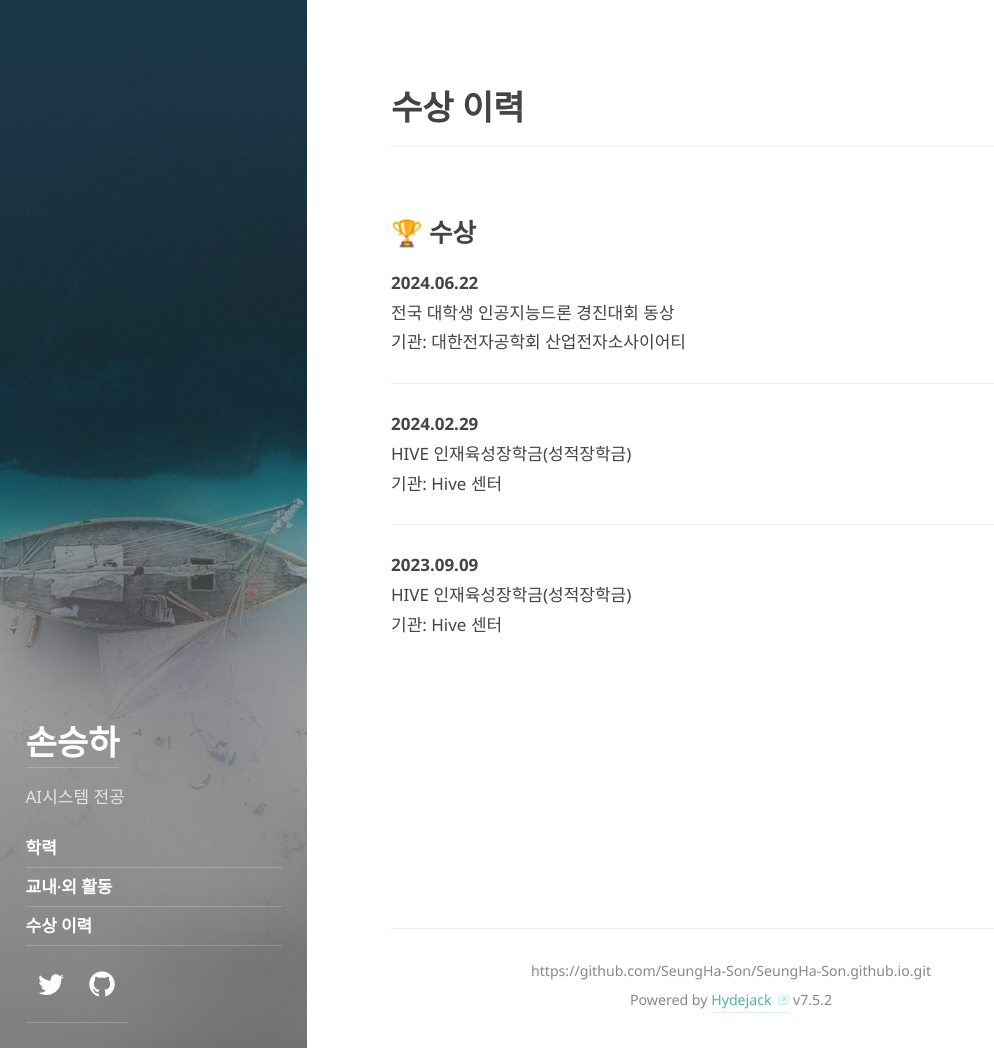
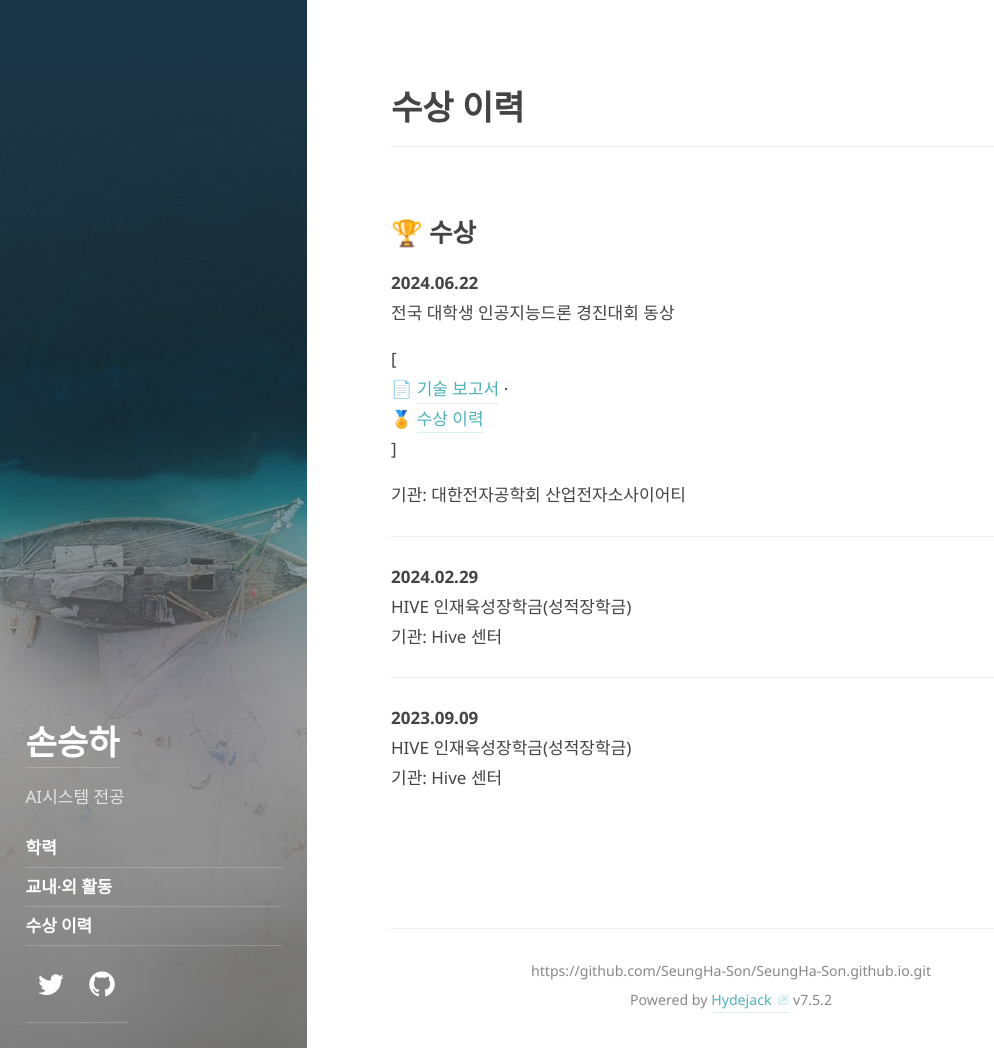
Before and after one commit to SeungHa-Son/SeungHa-Son.github.io, a Jekyll site: the page built from awards.md, in a window 1280 px wide and 1048 px high. Shown: the whole window, without its empty margins (0-994 px from the left). Built offline with Jekyll 4.4.1, drawn with Linux system fonts in a browser that asks for light colours; some web fonts are replaced.

Commit message:
Add site files

```diff
--- a/awards.md
+++ b/awards.md
@@ -10,6 +10,12 @@ permalink: /awards/
 
 **2024.06.22**
 전국 대학생 인공지능드론 경진대회 동상
+
+[
+📄 <a href="/assets/pdf/기술-보고서.pdf" target="_blank">기술 보고서</a> ·
+🏅 <a href="/assets/img/drone-award.jpg" target="_blank">수상 이력</a>
+]
+
 기관: 대한전자공학회 산업전자소사이어티
 
 ---
```
